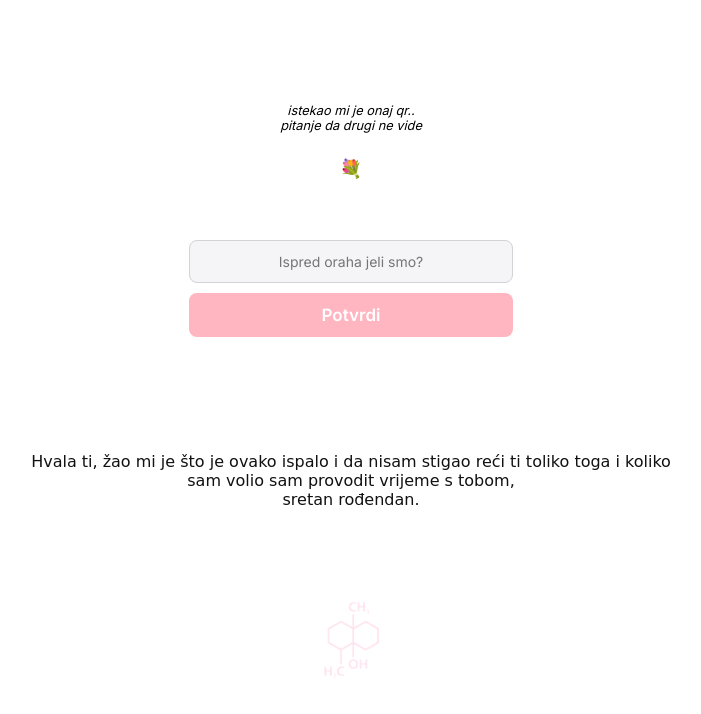
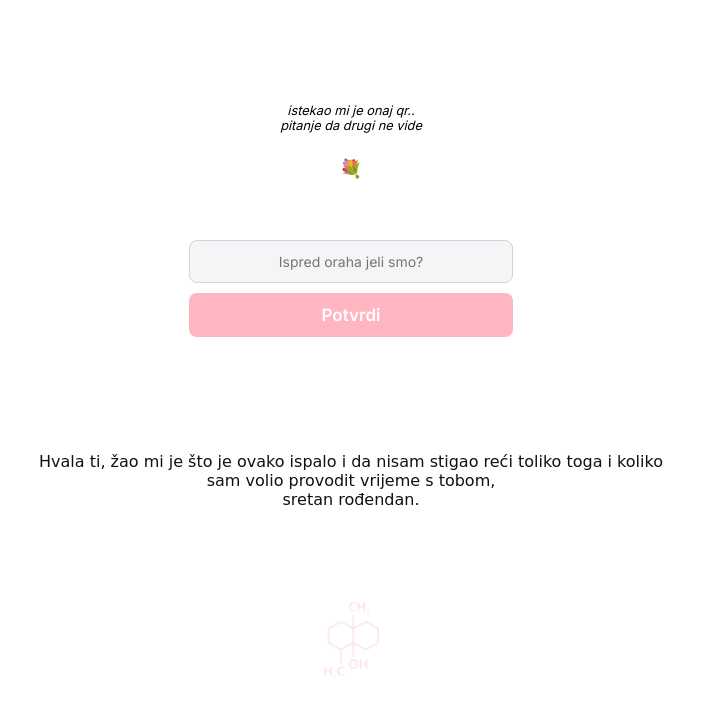
Before and after one commit to leonstrakos/date, a website: page public/index.html in a window 1280 px wide. Shown: the whole page, without its empty margins (289-990 px from the left). Drawn offline with Linux system fonts and the light colour scheme; no server answers.

Commit message:
Update index.html

```diff
--- a/public/index.html
+++ b/public/index.html
@@ -119,7 +119,7 @@
 
 
             <p class="molecule" style="opacity: 1;">Hvala ti, žao mi je što je ovako ispalo
-i da nisam stigao reći ti toliko toga i koliko sam volio sam provodit vrijeme s tobom,
+i da nisam stigao reći toliko toga i koliko sam volio provodit vrijeme s tobom,
 <br>sretan rođendan.</p>
 
             <img class="molecule" style="top:80%;" src="petrichor.png";>
```
